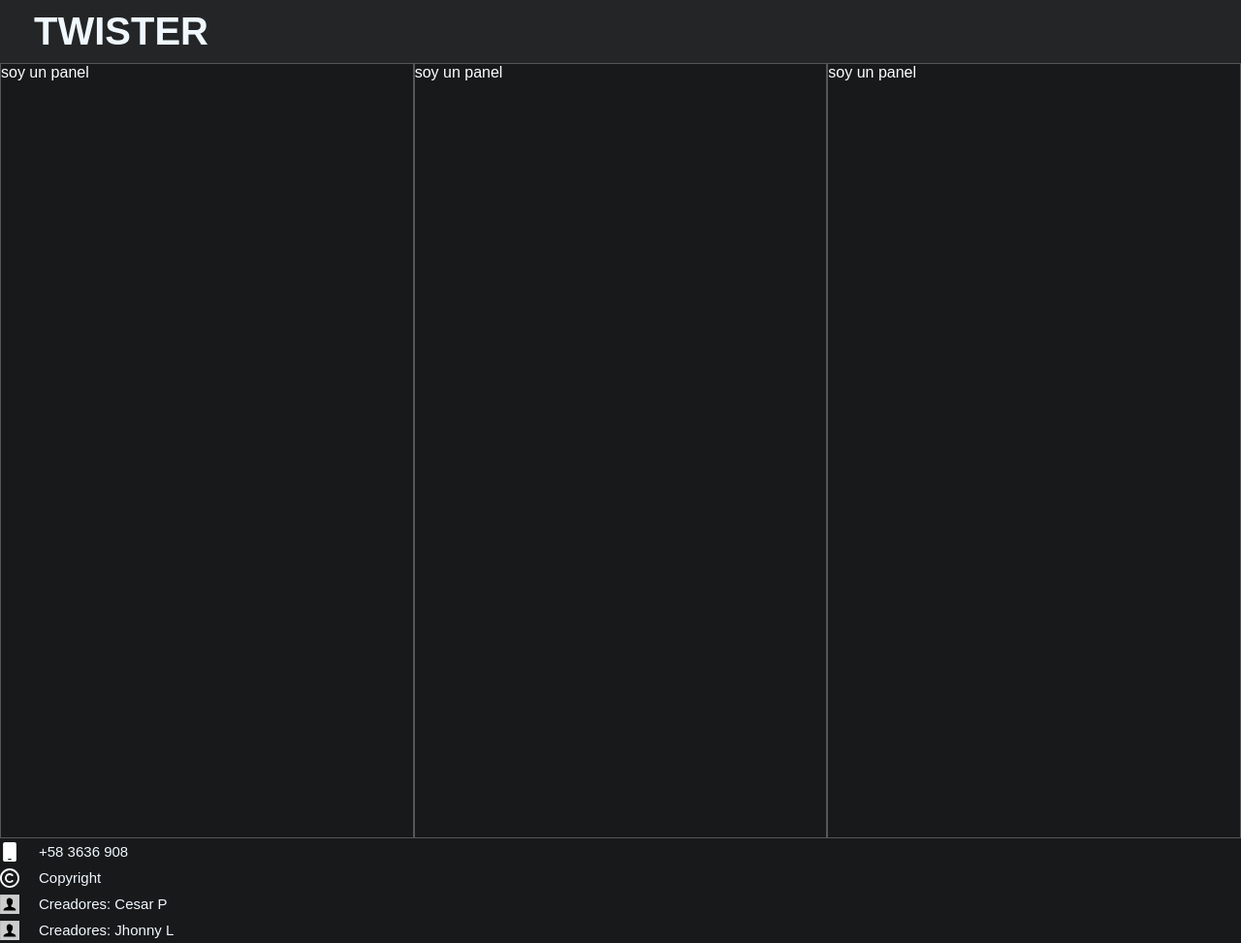
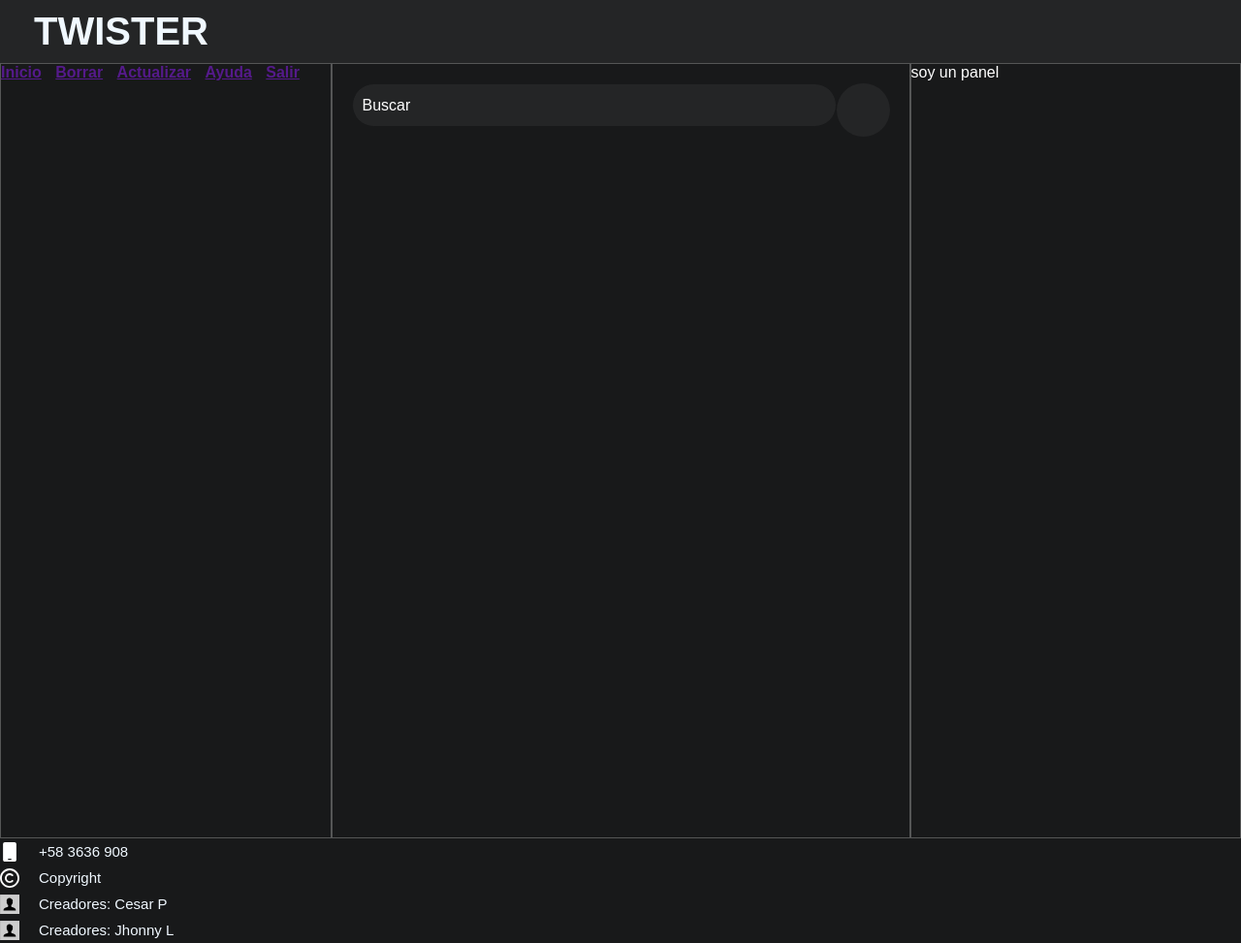
Before and after one commit to Cesarpalaciosr/Login_node_Cesar, a website: page src/views/feed.html in a window 1280 px wide. Shown: the whole page at 97% size. Drawn offline with Linux system fonts and the light colour scheme.

Commit message:
dashboard foe

```diff
--- a/server/utils/pgqueries.js
+++ b/server/utils/pgqueries.js
@@ -6,7 +6,7 @@ const pool = new Pool({
   password: 'masterkey',
   port: 5432,
 });
-var numrol= null;
+//var numrol= null;
 //'INSERT INTO persona (no_persona, ap_persona, ci_persona, sx_persona ) VALUES ($1, $2, $3,$4)'
 const createPerson = (body) => {
 
--- a/src/scripts/components/feed.js
+++ b/src/scripts/components/feed.js
@@ -8,7 +8,15 @@ class feed_page extends HTMLElement {
         <div class = "division">
         <section class = "panel-options">
                 <div>
-                    <span>soy un panel</span>
+                <nav>
+                <div class ="options">
+                    <a href="" class="nav-link">Inicio</a>
+                    <a href="" class="nav-link">Borrar</a>
+                    <a href="" class="nav-link">Actualizar</a>
+                    <a href="" class="nav-link">Ayuda</a>
+                    <a href="" class="nav-link">Salir</a>
+                    </nav>
+                    </div>
                 </div>
             </section>
         </div>
@@ -16,11 +24,17 @@ class feed_page extends HTMLElement {
             <div class = "division">
         <section class = "panel-dashboard">
                 <div>
-                    <span>soy un panel</span>
+                    <div class="buscar">
+                        <input type="text" placeholder="Buscar">
+                        <div class="btn">
+                        <i class="fas fa-search icon"></i>
+                    </div>
+            </div>
                 </div>
         </section>
         </div>
         <div class = "division">
+
         <section class = "panel-trending">
                 <div>
                     <span>soy un panel</span>
--- a/src/styles/styles.css
+++ b/src/styles/styles.css
@@ -51,7 +51,8 @@ span{
   padding: 10px 15px 10px 15px;
 }
 
-.division{border-width: 1px;
+.division{
+  border-width: 1px;
   border-style: solid;
   border-color: rgb(85, 86, 86);
   min-height: 100vh;
@@ -171,6 +172,68 @@ feed-page{
 
 
 }
+/*OPciones panel izquierdo*/
+.panel-options{
+  grid-template-columns: subgrid;
+}
+ .options{
+
+}
+
+nav a{
+  font-weight: 600;
+  padding-right: 10px;
+}
+
+nav a:hover{
+  color:white;
+}
+/*Dashboard*/
+
+.buscar{
+  display: flex;
+  justify-content: center;
+  /*position: absolute;*/
+  padding: 20px;
+  /*right: 600px;*/
+  /*bottom: 585px;*/
+}
+input, select, textarea{
+  color: #ff0000;
+}
+
+textPath:focus, input:focus {
+  color: #ff0000;
+}
+.buscar input{
+  background-color: #242526 ;
+
+  width: 500px;
+  height: 45px;
+  padding: 0 10px;
+  font-size: 18px;
+  color: black;
+  outline: none;
+  border: 1px solid #18191A;
+  border-radius: 30px;
+  transition: all 0.6s ease;
+}
+
+.btn{
+  display: flex;
+  width: 55px;
+  height: 55px;
+  /*line-height: 55px;*/
+  top: 0;
+  right: 0;
+  /*position: absolute;*/
+  background: #242526;
+  text-align: center;
+  color: white;
+  font-size: 18px;
+  border-radius: 50%;
+  cursor: pointer;
+}
 
 /*Todo lo que va en el footer*/
 foot-page{
```
Also changed, not shown: index.js (+3 -4 lines).
